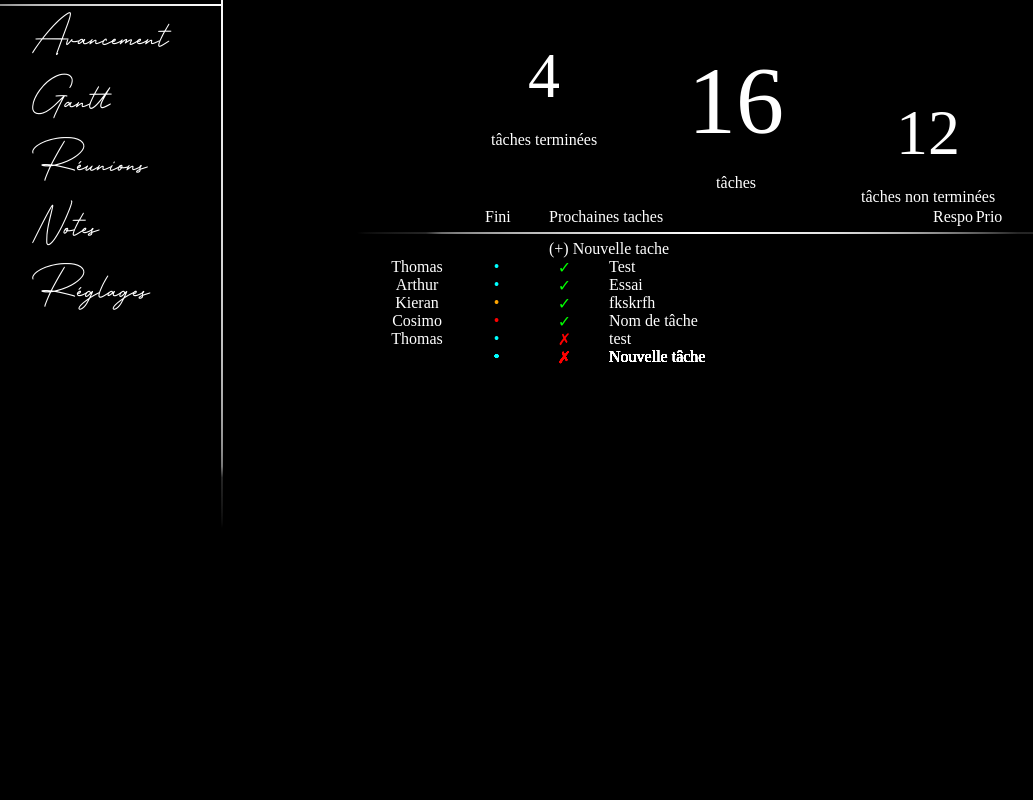
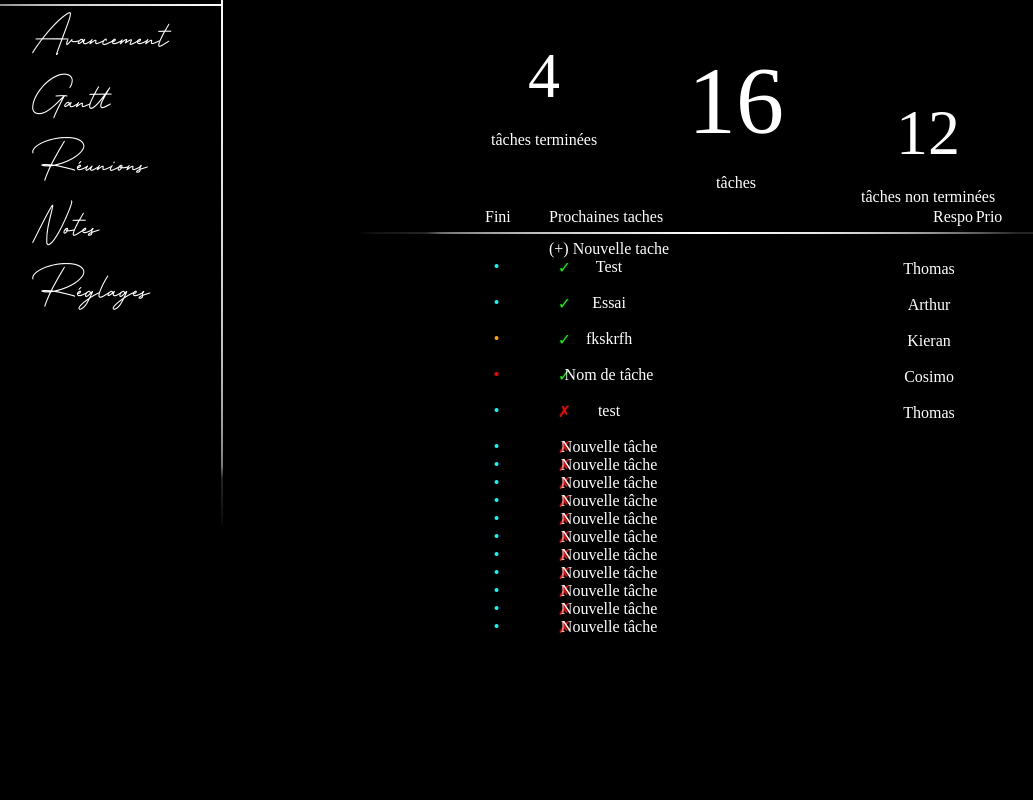
Before and after one commit to cos-imo/TPM, a Flask app: page /overview in a window 1280 px wide; the page is wider, and only the part inside the window is pictured. Shown: the part 225-1025 px from the top of that part, without its empty margins (35-1068 px from the left). Before the commit the page ends 744 px from the top of that part, so only its background shows below. Run offline with Flask 3, Linux system fonts and the light colour scheme; a user stored in the database is signed in; data comes from the database, SQL or seed files in the repository.

Commit message:
Fix type respo CSS overview

```diff
--- a/static/css/style_overview.css
+++ b/static/css/style_overview.css
@@ -214,6 +214,7 @@ body {
 
 .taches-liste{
     position : absolute;
+    height:70vh;
     top : 4vh;
 }
 
@@ -254,7 +255,7 @@ body {
 }
 
 .nom_tache_liste{
-    position : absolute;
+    position : relative;
     text-align : left;
     left : 15vw;
     width : 30vw;
@@ -277,9 +278,11 @@ body {
     color: white;
 }
 
-.respo{
-    position : absolute;
-    right : 50vw;
+.Respo{
+    position : relative;
+    display: table;
+    bottom: 2vh;
+    left : 40vw;
     color : white;
 }
 
@@ -290,11 +293,14 @@ body {
 
 .hidden-divider2{
     position : relative;
+    top:0;
     left : 3vw;
 }
 
 .task_line{
     position : relative;
+    top:0;
+    height : 1vh;
 }
 
 .task_line:hover .hidden-divider1{
```
Also changed, not shown: 2 other files.
